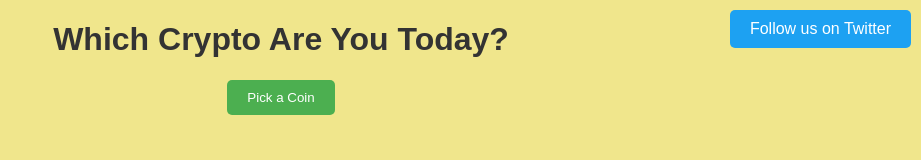
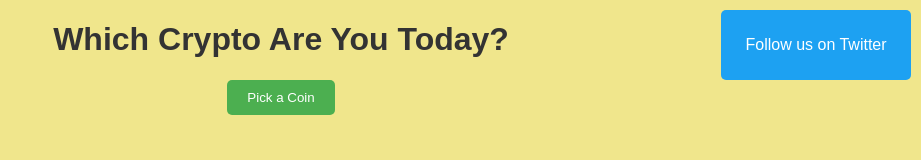
Before and after one commit to which-coin/wcru, a plain HTML site: page index.html in a window 1280 px wide. Shown: the whole page, without its empty margins (359-1280 px from the left). Drawn offline with Linux system fonts and the light colour scheme.

Commit message:
Update styles.css

```diff
--- a/styles.css
+++ b/styles.css
@@ -50,6 +50,12 @@ button:hover {
     padding: 10px 20px;
     text-decoration: none;
     border-radius: 5px;
+  z-index: 10; /* Butonun diğer öğelerin üstünde görünmesini sağlar */
+    width: 150px; /* Sabit genişlik */
+    height: 50px; /* Sabit yükseklik */
+    display: flex;
+    justify-content: center;
+    align-items: center;
 }
 
 
```
